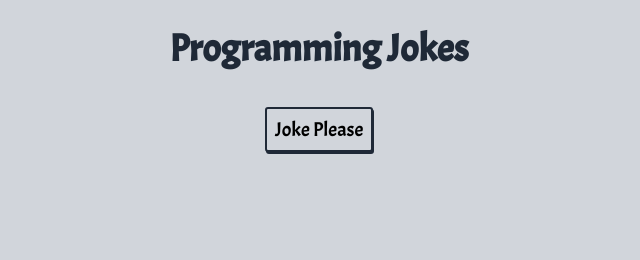
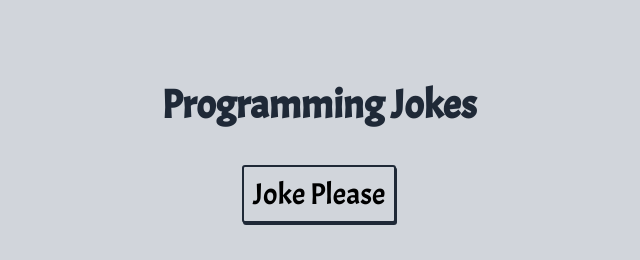
Before and after one commit to avinesh49/ProgrammingJokes, a plain HTML site: page index.html in a window 1280 px wide. Shown: the whole page, without its empty margins (321-961 px from the left). Drawn offline with Linux system fonts and the light colour scheme.

Commit message:
style - margin and font adjusted

```diff
--- a/styles.css
+++ b/styles.css
@@ -5,9 +5,10 @@ body
     background-color: #D1D5DB;
 }
 h1{
-    font-size: 38px;
+    font-size: 40px;
     font-family: 'Acme', sans-serif;
     color: #1F2937;
+    margin-top: 5rem;
 }
 .btn{
     background-color: #D1D5DB;
@@ -15,7 +16,7 @@ h1{
     border-radius: 3px;
     box-shadow: 1px 2px #1F2937;
     font-family: 'Acme', sans-serif;
-    font-size: 20px;
+    font-size: 30px;
     margin: 0.5rem 0rem;
     padding: 0.5rem;
     outline: none;
@@ -27,7 +28,7 @@ button:active {
     background-color: #D1D5DB;
     border-radius: 3px;
     font-family: 'Acme', sans-serif;
-    font-size: 20px;
+    font-size: 24px;
     margin: auto;
     margin-top: 2rem;
     padding: 0.5rem;
```
